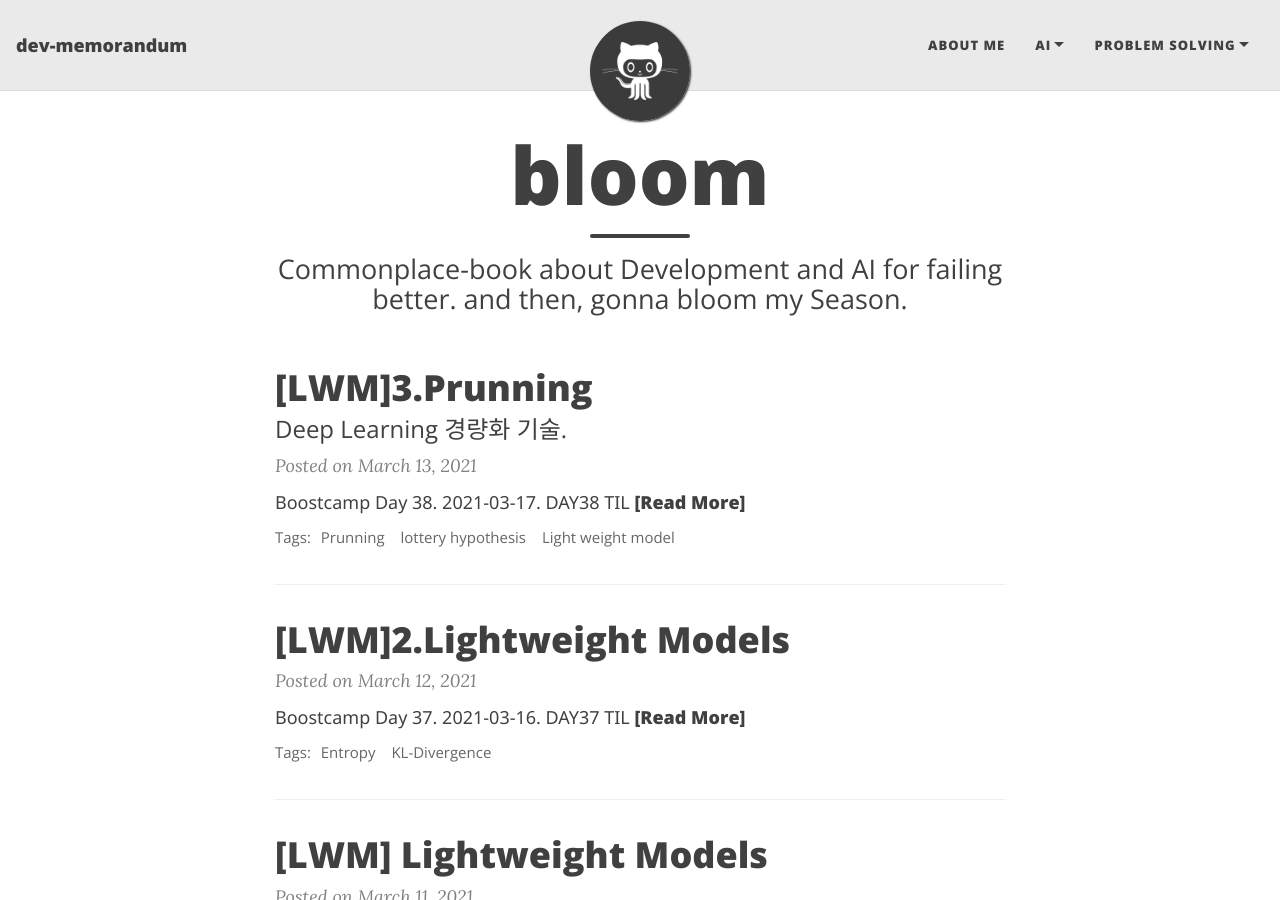
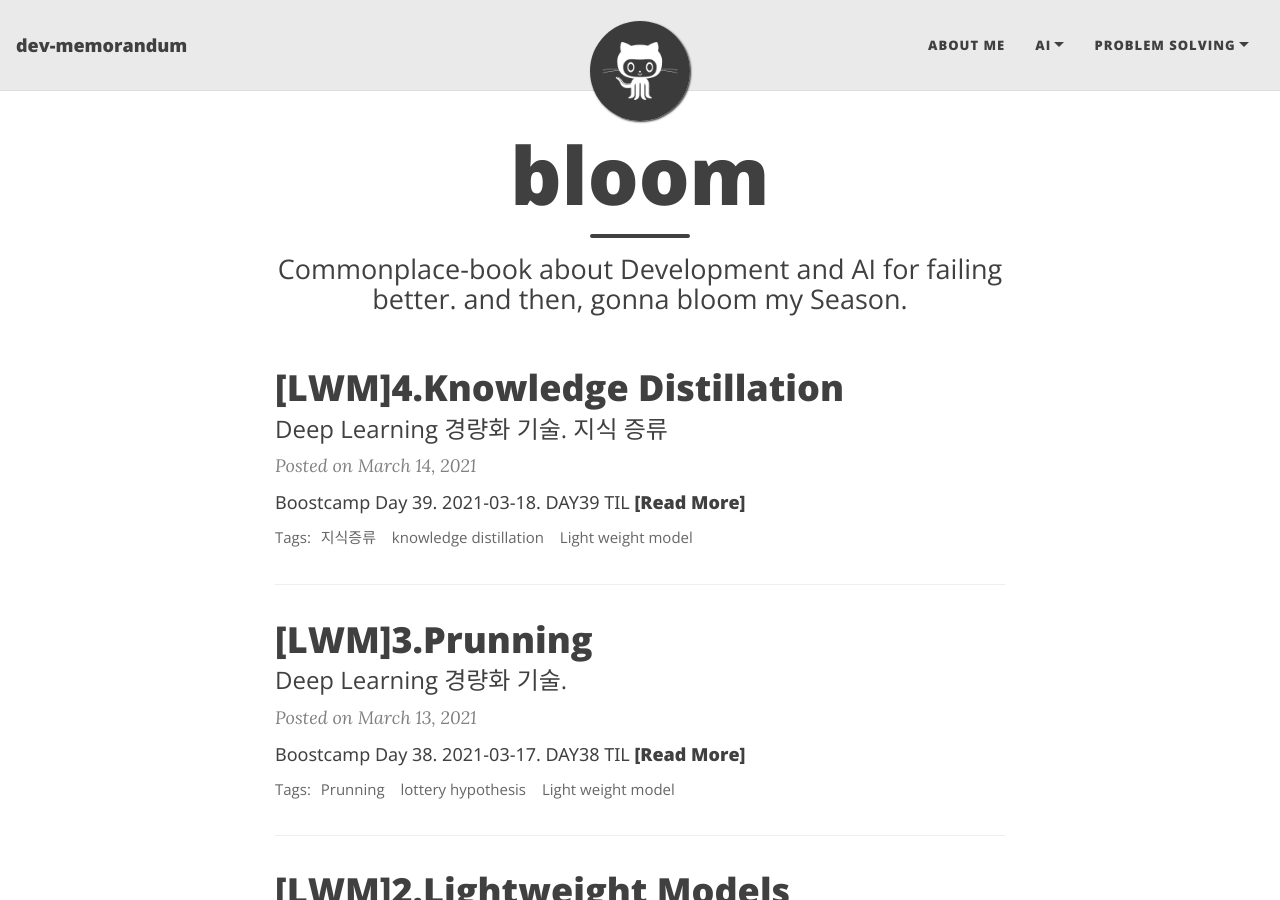
Before and after one commit to wonbae/wonbae.github.io, a Jekyll site: the page built from index.html, in a window 1280 px wide and 900 px high. Built offline with Jekyll 4.4.1, drawn with Linux system fonts in a browser that asks for light colours; nearby versions of some CDN libraries; the list of posts is cut into pages by our own code; some of the changed text lies outside the part shown.

Commit message:
light weight model, Knowledge Distillation

```diff
--- /dev/null
+++ b/_posts/BoostcampAI/2021-03-14-[LWM]-4-Knowledge-Distillation.md
@@ -0,0 +1,37 @@
+---
+title: "[LWM]4.Knowledge Distillation"
+subtitle: Deep Learning 경량화 기술. 지식 증류
+tags: [지식증류, knowledge distillation, Light weight model]
+
+---
+
+Boostcamp Day 39. 2021-03-18.
+DAY39 TIL
+
+# Light weight Model - Knowledge Distillation.
+
+### Contents
+
+
+<br>
+
+## Intro
+
+
+
+
+
+
+
+
+
+
+<br><br>
+
+## Further Question
+- lightweight modeling과 어떤 관계가 있을까?
+
+## Reference
+
+- bootcamp AI Tech pdf.
+- NAVER Connect Foundation.
```
Also changed, not shown: _posts/BoostcampAI/2021-03-13-[LWM]-3-Prunning.md (+1 -1 lines).
